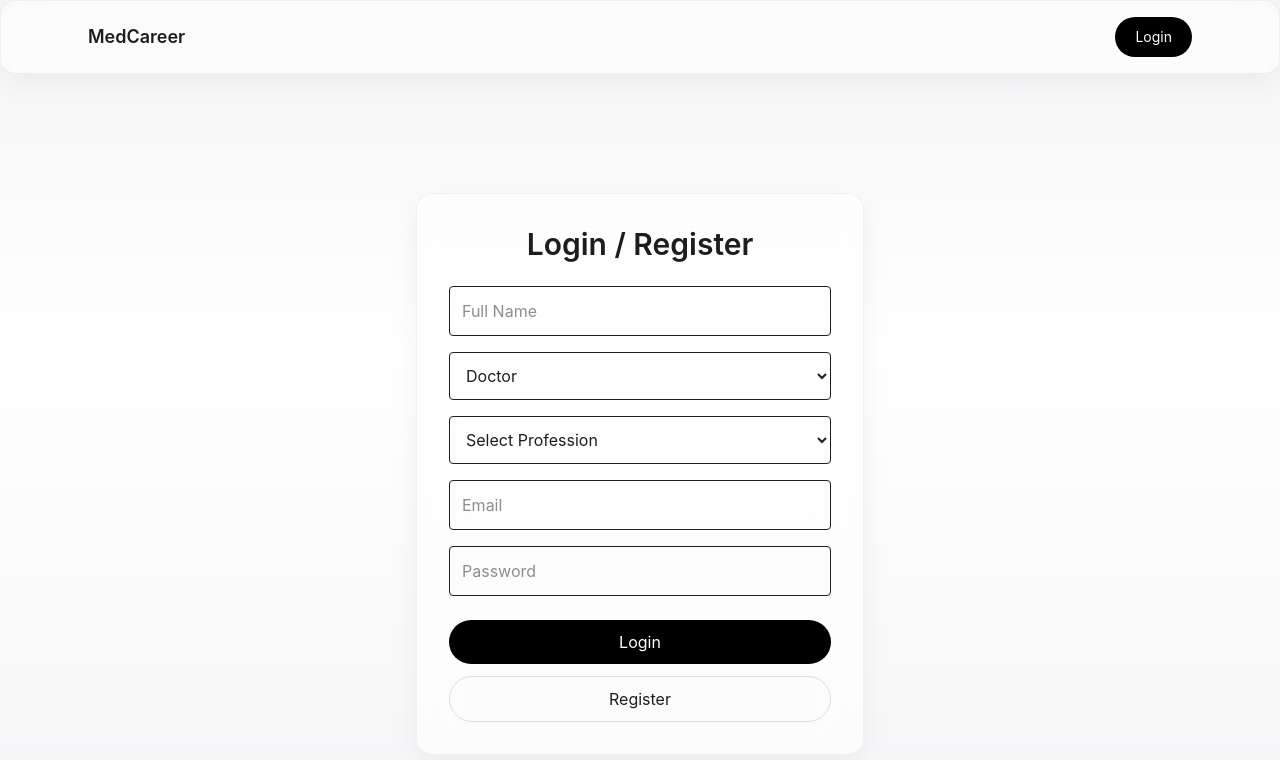
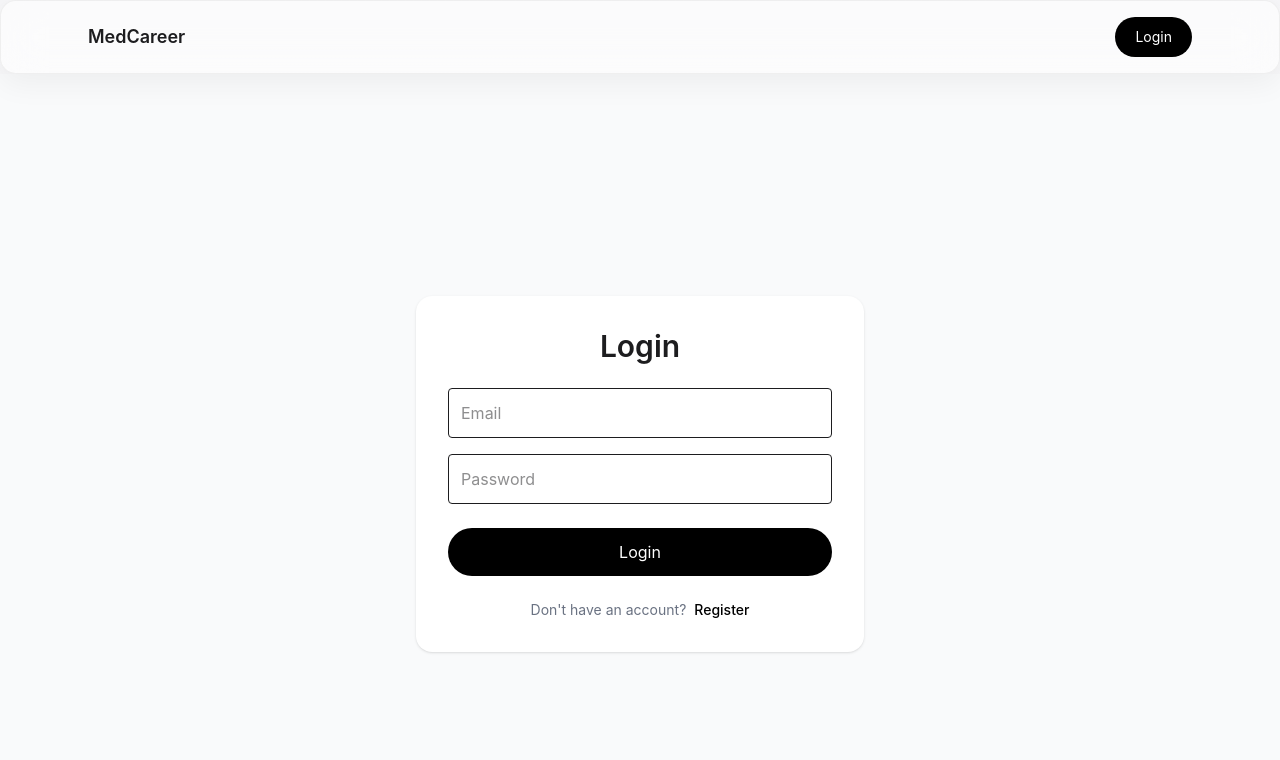
Before and after one commit to rashtravardhana/medpro, a Next.js app: page /auth in a window 1280 px wide. Shown: the top 760 px of the page. Built offline with nearby package versions, Linux system fonts and the light colour scheme; no server answers.

Commit message:
Update page.tsx

```diff
--- a/app/auth/page.tsx
+++ b/app/auth/page.tsx
@@ -1,6 +1,6 @@
 "use client";
 
-import { useState, useEffect } from "react";
+import { useState } from "react";
 import { useRouter } from "next/navigation";
 import supabase from "@/lib/supabase";
 
@@ -8,42 +8,60 @@ export default function AuthPage() {
 
   const router = useRouter();
 
+  // 🔁 MODE SWITCH
+  const [isLogin, setIsLogin] = useState(true);
+
+  // FORM STATE
   const [name, setName] = useState("");
   const [role, setRole] = useState("doctor");
   const [profession, setProfession] = useState("");
   const [email, setEmail] = useState("");
   const [password, setPassword] = useState("");
+
   const [message, setMessage] = useState("");
   const [loading, setLoading] = useState(false);
 
-  // 🔐 AUTO REDIRECT IF ALREADY LOGGED IN
-  useEffect(() => {
-    const checkUser = async () => {
-      const { data } = await supabase.auth.getUser();
+  // 🔐 LOGIN
+  const handleLogin = async () => {
 
-      if (data?.user) {
+    setLoading(true);
+    setMessage("");
+
+    const { data, error } = await supabase.auth.signInWithPassword({
+      email,
+      password
+    });
+
+    if (error) {
+      setMessage(error.message);
+      setLoading(false);
+      return;
+    }
+
+    // 🔹 GET ROLE
     const { data: profile } = await supabase
       .from("profiles")
       .select("role")
       .eq("id", data.user.id)
       .single();
 
-        if (profile?.role === "admin") {
+    const role = profile?.role?.toLowerCase().trim();
+
+    // 🔹 REDIRECT
+    if (role === "admin") {
       router.push("/admin/dashboard");
     } else {
       router.push("/jobs");
     }
-      }
+
+    setLoading(false);
   };
 
-    checkUser();
-  }, []);
-
-  // 🔐 REGISTER
+  // 📝 REGISTER
   const handleRegister = async () => {
 
+    setLoading(true);
     setMessage("");
-    setLoading(true);
 
     if (!name || !email || !password) {
       setMessage("Please fill all required fields");
@@ -70,87 +88,33 @@ export default function AuthPage() {
     }
 
     if (data.user) {
-
-      // ✅ CHECK IF PROFILE EXISTS (IMPORTANT FIX)
-      const { data: existingProfile } = await supabase
-        .from("profiles")
-        .select("id")
-        .eq("id", data.user.id)
-        .maybeSingle();
-
-      if (!existingProfile) {
-        const { error: profileError } = await supabase
-          .from("profiles")
-          .insert({
+      // SAVE PROFILE
+      await supabase.from("profiles").insert({
         id: data.user.id,
         name,
         role,
         profession: role === "doctor" ? profession : null
       });
 
-        if (profileError) {
-          setMessage(profileError.message);
-          setLoading(false);
-          return;
-        }
-      }
-
-      setMessage("✅ Registration successful. Now login.");
-
-      // RESET
-      setName("");
-      setEmail("");
-      setPassword("");
-      setProfession("");
-    }
-
-    setLoading(false);
-  };
-
-  // 🔐 LOGIN
-  const handleLogin = async () => {
-
-    setMessage("");
-    setLoading(true);
-
-    const { data, error } = await supabase.auth.signInWithPassword({
-      email,
-      password
-    });
-
-    if (error) {
-      setMessage(error.message);
-      setLoading(false);
-      return;
-    }
-
-    // GET ROLE
-    const { data: profile } = await supabase
-      .from("profiles")
-      .select("role")
-      .eq("id", data.user.id)
-      .single();
-
-    // REDIRECT
-    if (profile?.role === "admin") {
-      router.push("/admin/dashboard");
-    } else {
-      router.push("/jobs");
+      setMessage("✅ Registered successfully. Please login.");
+      setIsLogin(true); // 👉 switch to login
     }
 
     setLoading(false);
   };
 
   return (
-    <div className="min-h-screen flex items-center justify-center">
+    <div className="min-h-screen flex items-center justify-center bg-gray-50">
 
-      <div className="w-full max-w-md p-8 glass soft-shadow fade-up">
+      <div className="w-full max-w-md bg-white p-8 rounded-2xl shadow">
 
         <h1 className="text-3xl font-semibold mb-6 text-center">
-          Login / Register
+          {isLogin ? "Login" : "Register"}
         </h1>
 
-        {/* NAME */}
+        {/* 📝 REGISTER ONLY FIELDS */}
+        {!isLogin && (
+          <>
             <input
               type="text"
               placeholder="Full Name"
@@ -159,7 +123,6 @@ export default function AuthPage() {
               onChange={(e) => setName(e.target.value)}
             />
 
-        {/* ROLE */}
             <select
               className="w-full border p-3 rounded mb-4"
               value={role}
@@ -169,7 +132,6 @@ export default function AuthPage() {
               <option value="admin">Hospital Admin</option>
             </select>
 
-        {/* 👨‍⚕️ ONLY DOCTOR */}
             {role === "doctor" && (
               <select
                 className="w-full border p-3 rounded mb-4"
@@ -181,13 +143,13 @@ export default function AuthPage() {
                 <option value="BDS">BDS</option>
                 <option value="BAMS">BAMS</option>
                 <option value="BHMS">BHMS</option>
-            <option value="BUMS">BUMS</option>
                 <option value="Nursing">Nursing</option>
-            <option value="Allied Healthcare">Allied Healthcare</option>
               </select>
             )}
+          </>
+        )}
 
-        {/* EMAIL */}
+        {/* 🔐 COMMON FIELDS */}
         <input
           type="email"
           placeholder="Email"
@@ -196,7 +158,6 @@ export default function AuthPage() {
           onChange={(e) => setEmail(e.target.value)}
         />
 
-        {/* PASSWORD */}
         <input
           type="password"
           placeholder="Password"
@@ -205,25 +166,40 @@ export default function AuthPage() {
           onChange={(e) => setPassword(e.target.value)}
         />
 
-        {/* LOGIN */}
+        {/* 🔘 BUTTON */}
+        {isLogin ? (
           <button
             onClick={handleLogin}
+            className="w-full bg-black text-white py-3 rounded-full"
             disabled={loading}
-          className="w-full btn-primary mb-3 disabled:opacity-50"
           >
-          {loading ? "Please wait..." : "Login"}
+            {loading ? "Logging in..." : "Login"}
+          </button>
+        ) : (
+          <button
+            onClick={handleRegister}
+            className="w-full bg-black text-white py-3 rounded-full"
+            disabled={loading}
+          >
+            {loading ? "Registering..." : "Register"}
+          </button>
+        )}
+
+        {/* 🔁 SWITCH */}
+        <p className="mt-6 text-center text-sm text-gray-500">
+
+          {isLogin ? "Don't have an account?" : "Already have an account?"}
+
+          <button
+            onClick={() => setIsLogin(!isLogin)}
+            className="ml-2 text-black font-medium"
+          >
+            {isLogin ? "Register" : "Login"}
           </button>
 
-        {/* REGISTER */}
-        <button
-          onClick={handleRegister}
-          disabled={loading}
-          className="w-full btn-secondary disabled:opacity-50"
-        >
-          {loading ? "Please wait..." : "Register"}
-        </button>
+        </p>
 
-        {/* MESSAGE */}
+        {/* ❗ MESSAGE */}
         {message && (
           <p className="mt-4 text-center text-red-500">
             {message}
```
Lines whose indentation alone changed are shown as unchanged.
